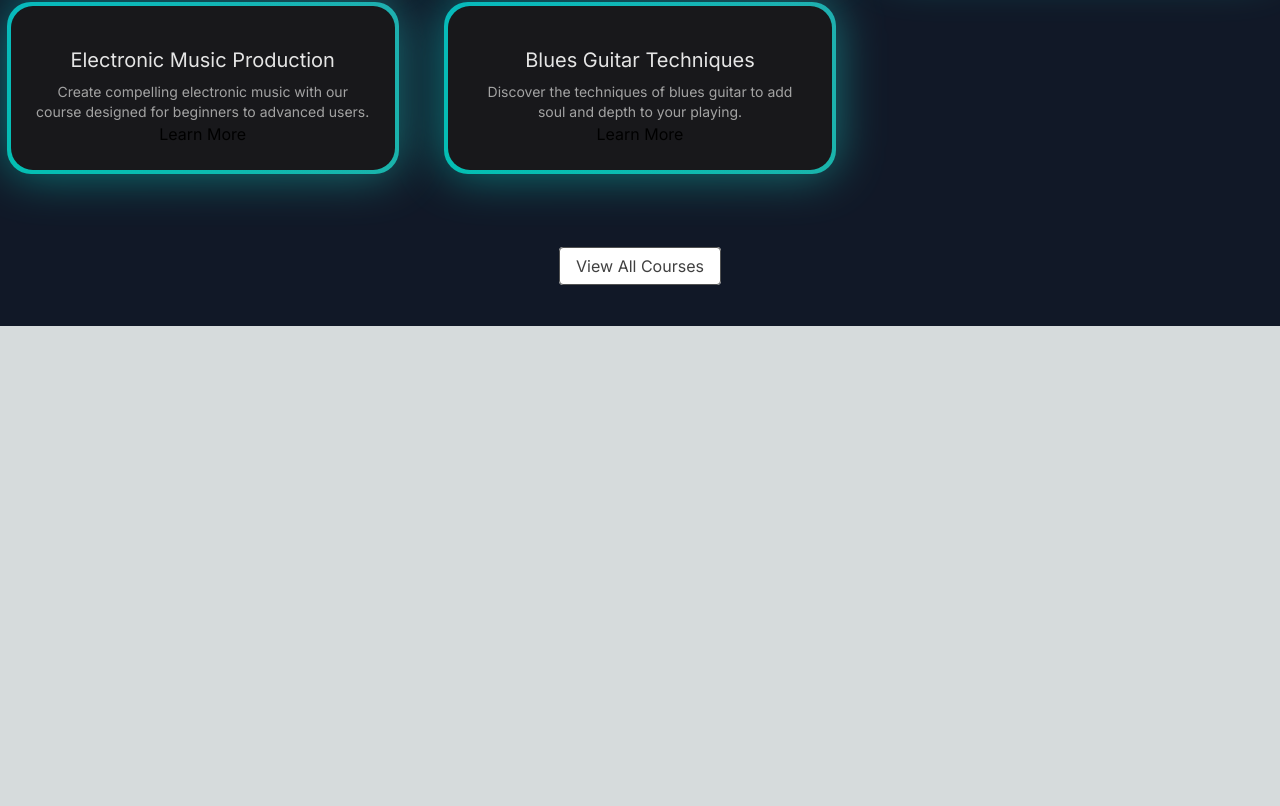
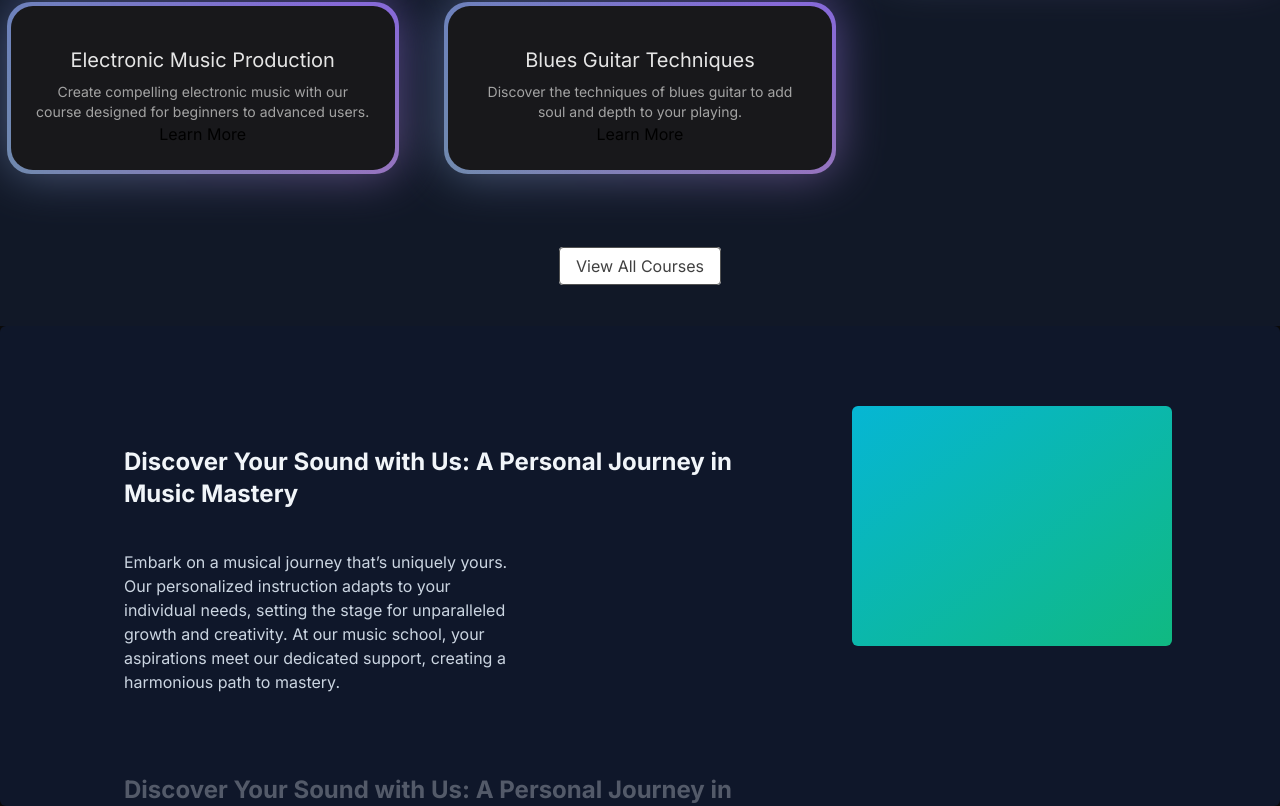
Before and after one commit to maharshiPatel9094/NEXTJS_music_academy_project, a Next.js app in the folder music_academy_project/: page / in a window 1280 px wide. Shown: the part 1022-1828 px from the top of the page. Before the commit the page ends 1348 px from the top, so only its background shows below. Built offline with nearby package versions, Linux system fonts and the light colour scheme.

Commit message:
sticky scroll added

```diff
--- a/music_academy_project/src/app/page.tsx
+++ b/music_academy_project/src/app/page.tsx
@@ -1,5 +1,6 @@
 import FeaturedCourses from "@/components/FeaturedCourses";
 import HeroSection from "@/components/HeroSection";
+import WhyChooseUs from "@/components/WhyChooseUs";
 
 
 
@@ -8,6 +9,7 @@
     <main className="min-h-screen bg-black/[0.96] antialiased bg-grid-white/[0.02]">
       <HeroSection />
       <FeaturedCourses/>
+      <WhyChooseUs/>
     </main>
   );
 }
--- /dev/null
+++ b/music_academy_project/src/components/WhyChooseUs.tsx
@@ -0,0 +1,47 @@
+
+"use client";
+import React from "react";
+import { StickyScroll } from "./ui/sticky-scroll-reveal";
+
+const musicSchoolContent = [
+    {
+      title: 'Discover Your Sound with Us: A Personal Journey in Music Mastery',
+      description:
+        'Embark on a musical journey that’s uniquely yours. Our personalized instruction adapts to your individual needs, setting the stage for unparalleled growth and creativity. At our music school, your aspirations meet our dedicated support, creating a harmonious path to mastery.',
+    },
+    {
+      title: 'Discover Your Sound with Us: A Personal Journey in Music Mastery',
+      description:
+        'Embark on a musical journey that’s uniquely yours. Our personalized instruction adapts to your individual needs, setting the stage for unparalleled growth and creativity. At our music school, your aspirations meet our dedicated support, creating a harmonious path to mastery.',
+    },
+    {
+      title: 'Discover Your Sound with Us: A Personal Journey in Music Mastery',
+      description:
+        'Embark on a musical journey that’s uniquely yours. Our personalized instruction adapts to your individual needs, setting the stage for unparalleled growth and creativity. At our music school, your aspirations meet our dedicated support, creating a harmonious path to mastery.',
+    },
+    {
+      title: 'Live Feedback & Engagement',
+      description:
+        'Immerse yourself in an interactive learning experience where feedback is immediate, just like real-time changes in a collaborative project. This approach enhances your understanding and mastery of music concepts and performance techniques.',
+    },
+    {
+      title: 'Cutting-Edge Curriculum',
+      description:
+        'Our curriculum is continuously updated to include the latest music education trends and technologies, ensuring you’re always learning with the most current and effective methods. Say goodbye to outdated materials and welcome an education that evolves with the industry.',
+    },
+    {
+      title: 'Limitless Learning Opportunities',
+      description:
+        'With our expansive resource library and dynamic course offerings, you’ll never find yourself without something new to explore. Our platform provides continuous opportunities for growth, ensuring your musical skills are always advancing.',
+    },
+  ];
+
+function WhyChooseUs() {
+  return (
+    <div>
+        <StickyScroll content={musicSchoolContent} />
+    </div>
+  )
+}
+
+export default WhyChooseUs
```
